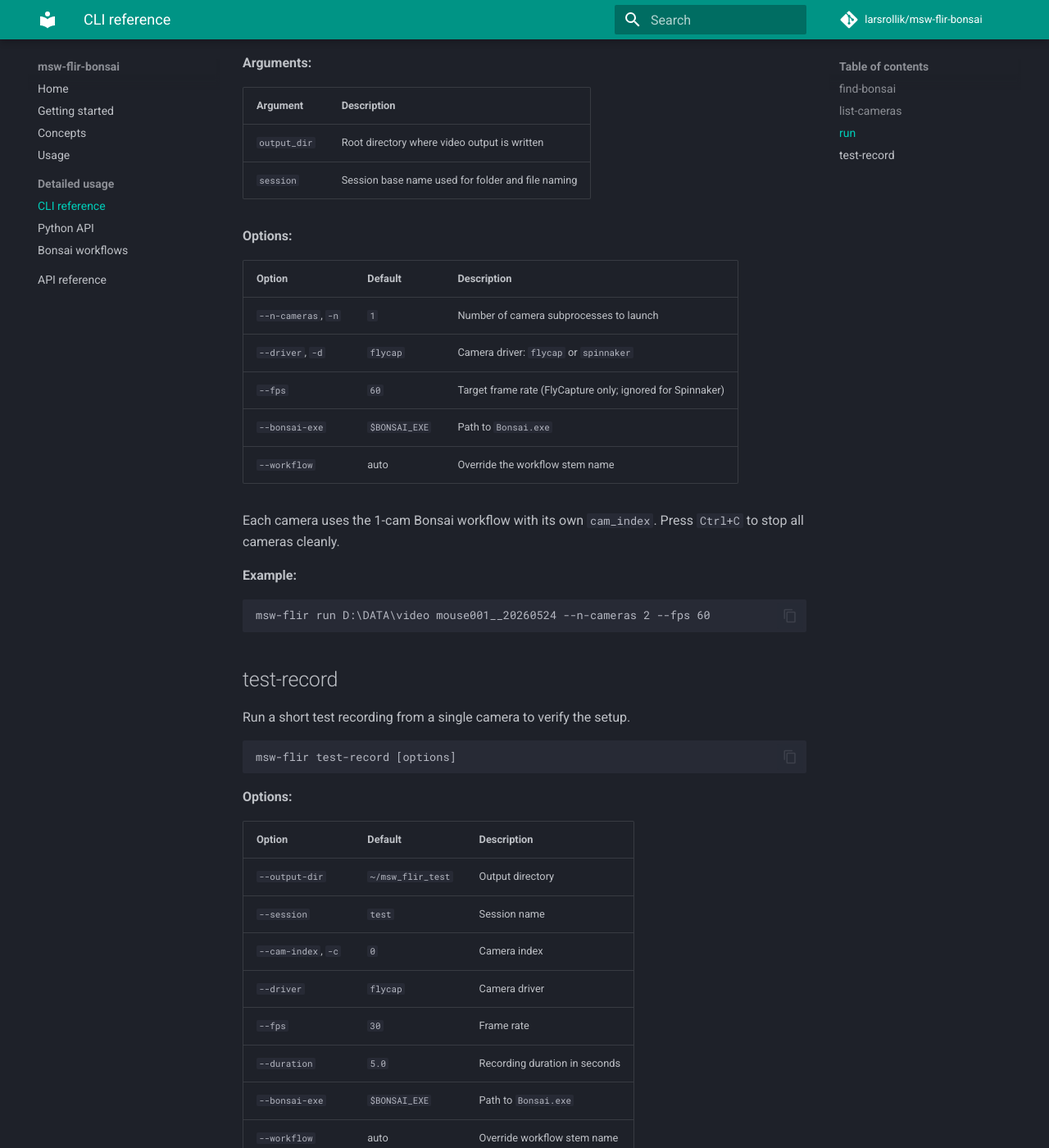
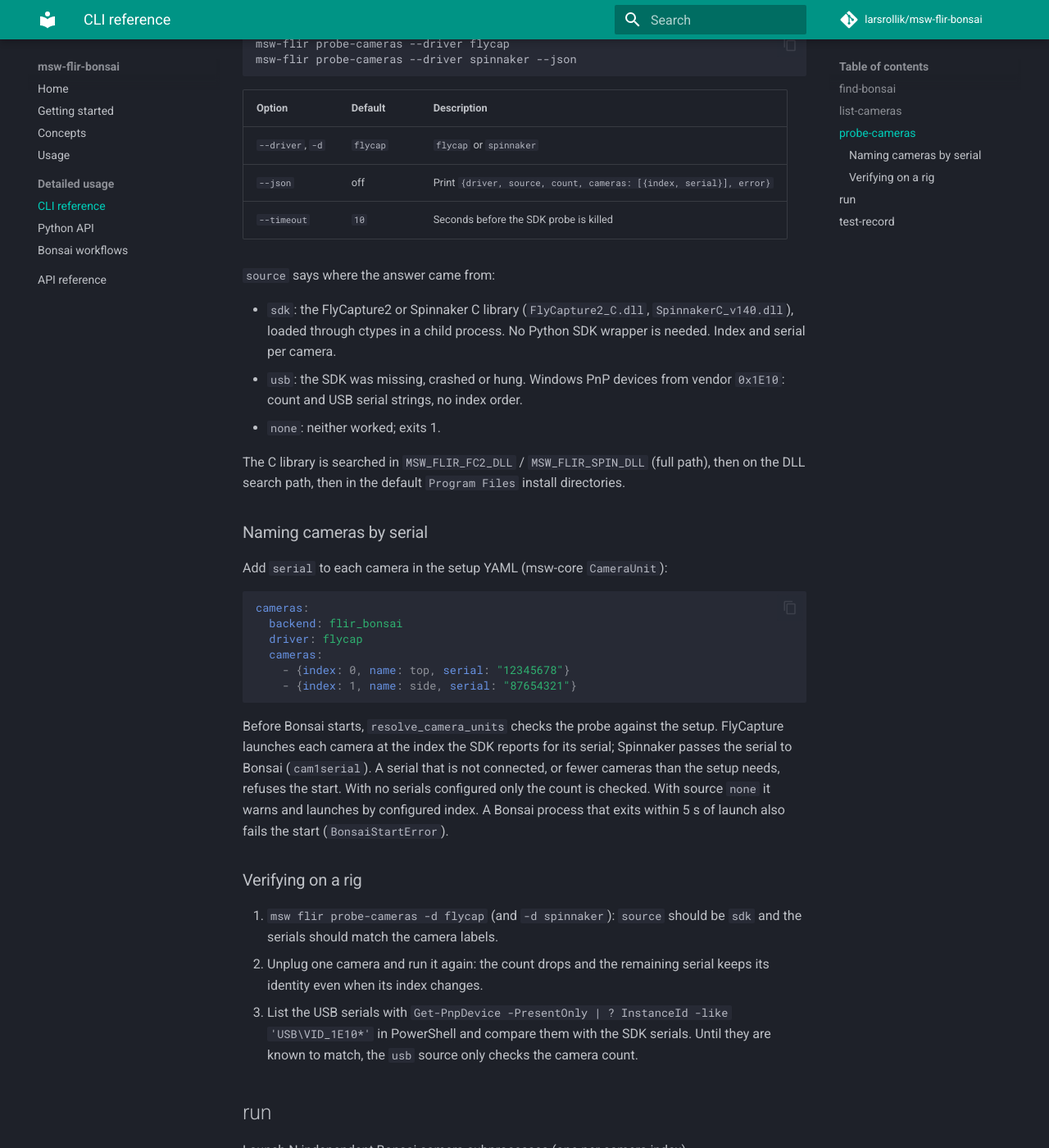
Before and after one commit to MurineShiftWork/msw-flir-bonsai, an MkDocs documentation site: the page built from docs/usage/cli.md, in a window 1280 px wide and 1400 px high, scrolled down 1207 px. Shown: the whole window at 82% size. Built offline with MkDocs 1.6.1 and Material for MkDocs 9.7.7, drawn with Linux system fonts in a browser that asks for light colours; comment, search, counter and statistics services are not loaded; some of the changed text lies outside the part shown.

Commit message:
docs: describe probe-cameras and the camera serial field
- how the probe picks its source, the setup serial field, and how to
  verify it on a rig
- cam1serial in the workflow property table

````diff
--- a/docs/usage/cli.md
+++ b/docs/usage/cli.md
@@ -41,6 +41,67 @@
 ```
 
 The index shown is the value to pass as `cameras.cam_index` or `--cam-index`.
+
+## probe-cameras
+
+Print the index and serial of each connected camera without opening it, so a
+setup can name its cameras by serial instead of by enumeration index.
+
+```
+msw-flir probe-cameras --driver flycap
+msw-flir probe-cameras --driver spinnaker --json
+```
+
+| Option | Default | Description |
+|---|---|---|
+| `--driver`, `-d` | `flycap` | `flycap` or `spinnaker` |
+| `--json` | off | Print `{driver, source, count, cameras: [{index, serial}], error}` |
+| `--timeout` | `10` | Seconds before the SDK probe is killed |
+
+`source` says where the answer came from:
+
+- `sdk`: the FlyCapture2 or Spinnaker C library (`FlyCapture2_C.dll`,
+  `SpinnakerC_v140.dll`), loaded through ctypes in a child process. No Python
+  SDK wrapper is needed. Index and serial per camera.
+- `usb`: the SDK was missing, crashed or hung. Windows PnP devices from vendor
+  `0x1E10`: count and USB serial strings, no index order.
+- `none`: neither worked; exits 1.
+
+The C library is searched in `MSW_FLIR_FC2_DLL` / `MSW_FLIR_SPIN_DLL` (full
+path), then on the DLL search path, then in the default `Program Files`
+install directories.
+
+### Naming cameras by serial
+
+Add `serial` to each camera in the setup YAML (msw-core `CameraUnit`):
+
+```yaml
+cameras:
+  backend: flir_bonsai
+  driver: flycap
+  cameras:
+    - {index: 0, name: top, serial: "12345678"}
+    - {index: 1, name: side, serial: "87654321"}
+```
+
+Before Bonsai starts, `resolve_camera_units` checks the probe against the
+setup. FlyCapture launches each camera at the index the SDK reports for its
+serial; Spinnaker passes the serial to Bonsai (`cam1serial`). A serial that is
+not connected, or fewer cameras than the setup needs, refuses the start. With
+no serials configured only the count is checked. With source `none` it warns
+and launches by configured index. A Bonsai process that exits within 5 s of
+launch also fails the start (`BonsaiStartError`).
+
+### Verifying on a rig
+
+1. `msw flir probe-cameras -d flycap` (and `-d spinnaker`): `source` should be
+   `sdk` and the serials should match the camera labels.
+2. Unplug one camera and run it again: the count drops and the remaining
+   serial keeps its identity even when its index changes.
+3. List the USB serials with
+   `Get-PnpDevice -PresentOnly | ? InstanceId -like 'USB\VID_1E10*'` in
+   PowerShell and compare them with the SDK serials. Until they are known to
+   match, the `usb` source only checks the camera count.
 
 ## run
 
````
Also changed, not shown: README.md (+11 -0 lines), docs/api.md (+10 -0 lines), docs/usage/workflows.md (+1 -0 lines).
